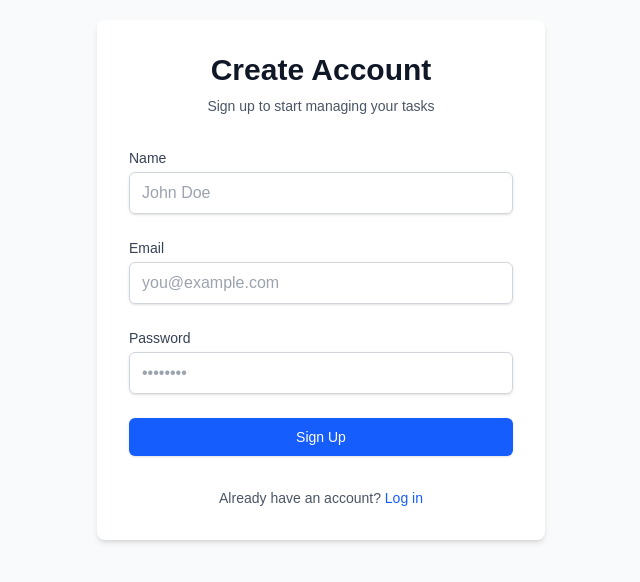
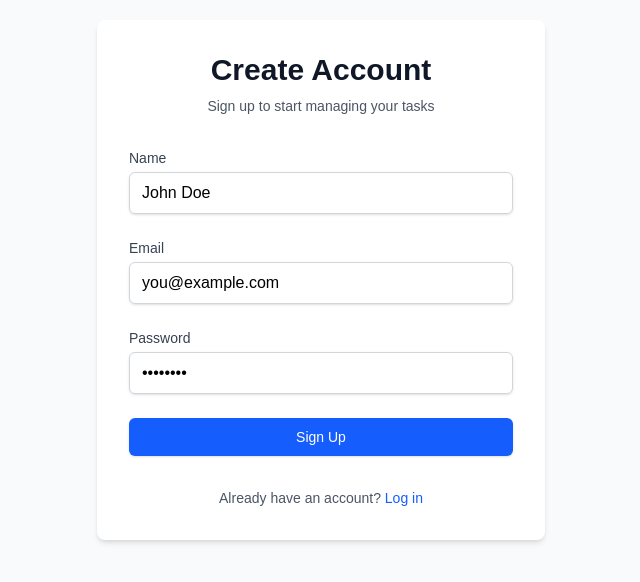
Before and after one commit to FarazAliAhmed/todo-list, a Next.js app in the folder frontend/: page /signup in a window 1280 px wide. Shown: the part 120-702 px from the top of the page, without its empty margins (319-959 px from the left). Built offline with nearby package versions, Linux system fonts and the light colour scheme.

Commit message:
Fix: Force black text color in all input fields with inline styles and stronger CSS

```diff
--- a/frontend/app/(dashboard)/chat/page.tsx
+++ b/frontend/app/(dashboard)/chat/page.tsx
@@ -195,7 +195,8 @@ export default function ChatPage() {
                 value={input}
                 onChange={(e) => setInput(e.target.value)}
                 placeholder="Type your message... (e.g., 'Add a task to call mom')"
-                className="flex-1 px-4 py-3 border border-gray-300 rounded-lg focus:outline-none focus:ring-2 focus:ring-blue-500 focus:border-transparent"
+                className="flex-1 px-4 py-3 border border-gray-300 rounded-lg focus:outline-none focus:ring-2 focus:ring-blue-500 focus:border-transparent text-gray-900"
+                style={{ color: '#000000' }}
                 disabled={isLoading}
               />
               <button
--- a/frontend/app/globals.css
+++ b/frontend/app/globals.css
@@ -25,28 +25,58 @@ body {
   font-family: Arial, Helvetica, sans-serif;
 }
 
-/* Fix input text visibility */
-input,
+/* Fix input text visibility - Force dark text */
+input[type="text"],
+input[type="email"],
+input[type="password"],
 textarea,
 select {
-  color: #1f2937 !important; /* gray-800 */
+  color: #000000 !important; /* Pure black */
+  -webkit-text-fill-color: #000000 !important; /* Safari fix */
 }
 
 input::placeholder,
 textarea::placeholder {
-  color: #9ca3af !important; /* gray-400 */
+  color: #6b7280 !important; /* gray-500 - visible placeholder */
+  opacity: 1 !important;
+}
+
+/* Ensure autofill doesn't hide text */
+input:-webkit-autofill,
+input:-webkit-autofill:hover,
+input:-webkit-autofill:focus,
+textarea:-webkit-autofill,
+textarea:-webkit-autofill:hover,
+textarea:-webkit-autofill:focus {
+  -webkit-text-fill-color: #000000 !important;
+  -webkit-box-shadow: 0 0 0px 1000px white inset !important;
+  transition: background-color 5000s ease-in-out 0s;
 }
 
 /* Dark mode support */
 @media (prefers-color-scheme: dark) {
-  input,
+  input[type="text"],
+  input[type="email"],
+  input[type="password"],
   textarea,
   select {
-    color: #f3f4f6 !important; /* gray-100 */
+    color: #ffffff !important; /* Pure white */
+    -webkit-text-fill-color: #ffffff !important;
   }
 
   input::placeholder,
   textarea::placeholder {
-    color: #6b7280 !important; /* gray-500 */
+    color: #9ca3af !important; /* gray-400 */
+    opacity: 1 !important;
+  }
+
+  input:-webkit-autofill,
+  input:-webkit-autofill:hover,
+  input:-webkit-autofill:focus,
+  textarea:-webkit-autofill,
+  textarea:-webkit-autofill:hover,
+  textarea:-webkit-autofill:focus {
+    -webkit-text-fill-color: #ffffff !important;
+    -webkit-box-shadow: 0 0 0px 1000px #1f2937 inset !important;
   }
 }
--- a/frontend/components/AuthForm.tsx
+++ b/frontend/components/AuthForm.tsx
@@ -89,9 +89,10 @@ export default function AuthForm({ mode }: AuthFormProps) {
                 setFieldErrors((prev) => ({ ...prev, name: undefined }));
               }
             }}
-            className={`mt-1 block w-full px-3 py-2 border rounded-md shadow-sm focus:outline-none focus:ring-blue-500 focus:border-blue-500 ${
+            className={`mt-1 block w-full px-3 py-2 border rounded-md shadow-sm text-gray-900 focus:outline-none focus:ring-blue-500 focus:border-blue-500 ${
               fieldErrors.name ? "border-red-500" : "border-gray-300"
             }`}
+            style={{ color: '#000000' }}
             placeholder="John Doe"
             disabled={loading}
             aria-invalid={!!fieldErrors.name}
@@ -122,9 +123,10 @@ export default function AuthForm({ mode }: AuthFormProps) {
               setFieldErrors((prev) => ({ ...prev, email: undefined }));
             }
           }}
-          className={`mt-1 block w-full px-3 py-2 border rounded-md shadow-sm focus:outline-none focus:ring-blue-500 focus:border-blue-500 ${
+          className={`mt-1 block w-full px-3 py-2 border rounded-md shadow-sm text-gray-900 focus:outline-none focus:ring-blue-500 focus:border-blue-500 ${
             fieldErrors.email ? "border-red-500" : "border-gray-300"
           }`}
+          style={{ color: '#000000' }}
           placeholder="you@example.com"
           disabled={loading}
           aria-invalid={!!fieldErrors.email}
@@ -154,9 +156,10 @@ export default function AuthForm({ mode }: AuthFormProps) {
               setFieldErrors((prev) => ({ ...prev, password: undefined }));
             }
           }}
-          className={`mt-1 block w-full px-3 py-2 border rounded-md shadow-sm focus:outline-none focus:ring-blue-500 focus:border-blue-500 ${
+          className={`mt-1 block w-full px-3 py-2 border rounded-md shadow-sm text-gray-900 focus:outline-none focus:ring-blue-500 focus:border-blue-500 ${
             fieldErrors.password ? "border-red-500" : "border-gray-300"
           }`}
+          style={{ color: '#000000' }}
           placeholder="••••••••"
           disabled={loading}
           aria-invalid={!!fieldErrors.password}
--- a/frontend/components/TaskForm.tsx
+++ b/frontend/components/TaskForm.tsx
@@ -113,11 +113,12 @@ export default function TaskForm({
           onChange={(e) => setTitle(e.target.value)}
           disabled={isSubmitting}
           className={`
-            w-full px-3 py-2 border rounded-md shadow-sm
+            w-full px-3 py-2 border rounded-md shadow-sm text-gray-900
             focus:outline-none focus:ring-2 focus:ring-blue-500 focus:border-blue-500
             disabled:bg-gray-100 disabled:cursor-not-allowed
             ${errors.title ? "border-red-500" : "border-gray-300"}
           `}
+          style={{ color: '#000000' }}
           placeholder="Enter task title"
           maxLength={200}
           aria-invalid={!!errors.title}
@@ -148,12 +149,13 @@ export default function TaskForm({
           disabled={isSubmitting}
           rows={3}
           className={`
-            w-full px-3 py-2 border rounded-md shadow-sm
+            w-full px-3 py-2 border rounded-md shadow-sm text-gray-900
             focus:outline-none focus:ring-2 focus:ring-blue-500 focus:border-blue-500
             disabled:bg-gray-100 disabled:cursor-not-allowed
             resize-none
             ${errors.description ? "border-red-500" : "border-gray-300"}
           `}
+          style={{ color: '#000000' }}
           placeholder="Enter task description (optional)"
           maxLength={1000}
           aria-invalid={!!errors.description}
```
